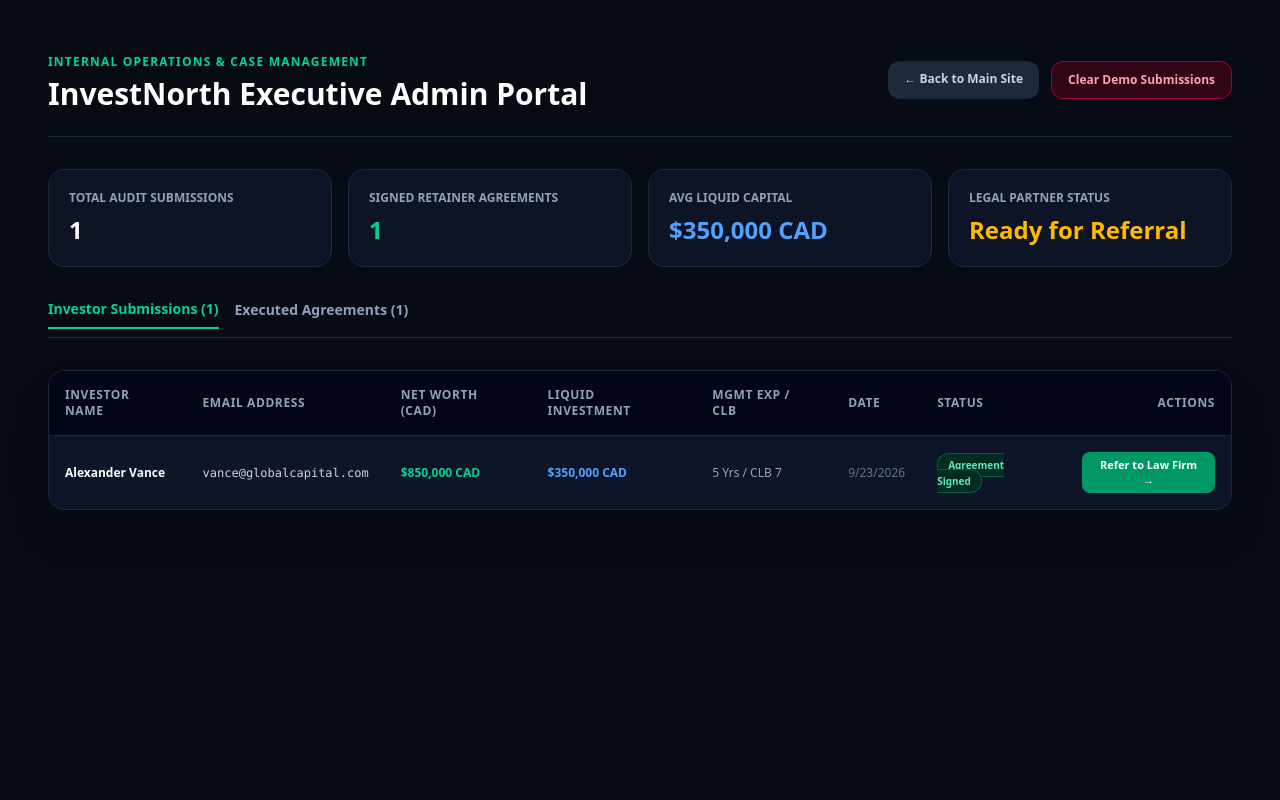
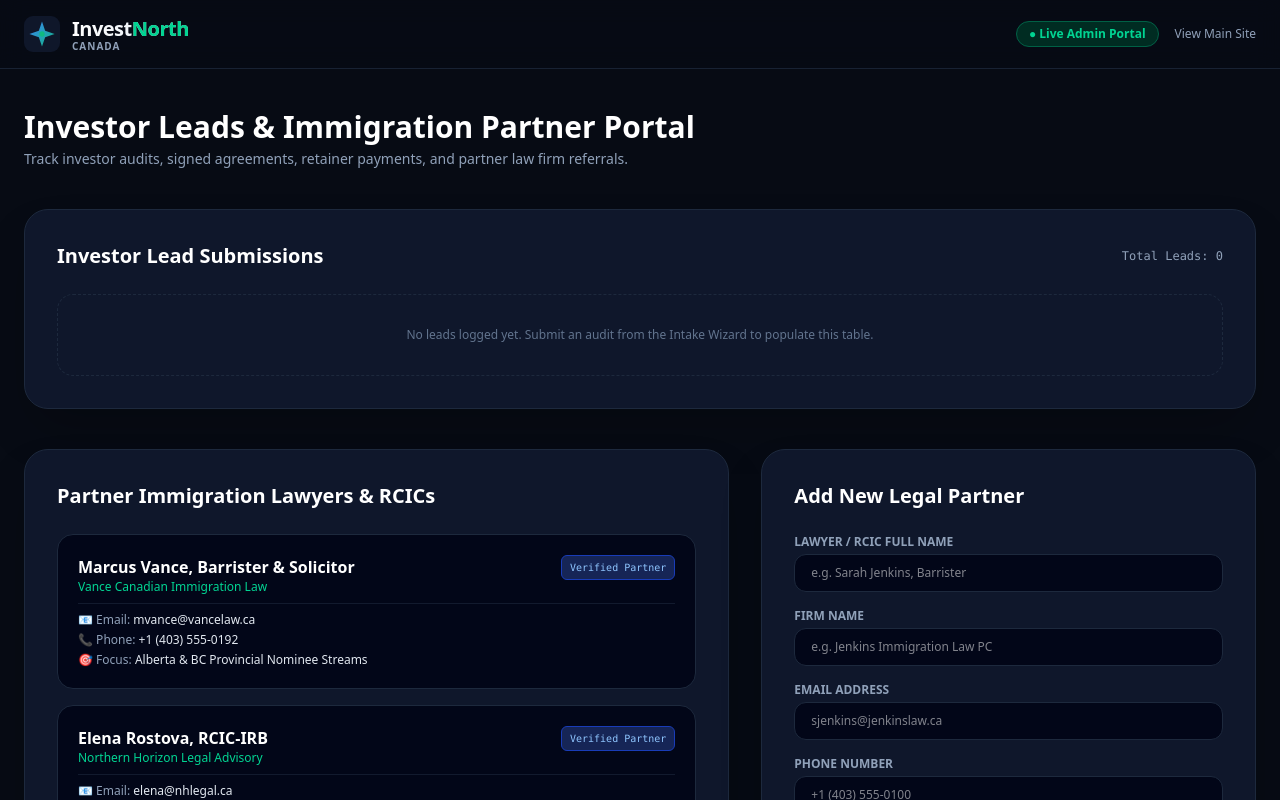
Before and after one commit to staleb1280/pan-canadian-portal, a Next.js app: page /admin in a window 1280 px wide. Shown: the top 800 px of the page. Built offline with nearby package versions, Linux system fonts and the light colour scheme.

Commit message:
Complete portal update with legal route, partner lawyer admin hub, and municipal plan framework

```diff
--- a/src/app/admin/page.tsx
+++ b/src/app/admin/page.tsx
@@ -1,5 +1,6 @@
 "use client";
-import { useEffect, useState } from "react";
+import { useState, useEffect } from "react";
+import Logo from "../../Components/Branding/Logo";
 
 interface Lead {
   id: string;
@@ -11,202 +12,265 @@ interface Lead {
   languageLevelCLB: number;
   date: string;
   status: string;
-  signedAgreement?: boolean;
+  signedAgreement: boolean;
+  referredLawyer?: string;
+}
+
+interface PartnerLawyer {
+  id: string;
+  name: string;
+  firm: string;
+  email: string;
+  phone: string;
+  specialty: string;
 }
 
 export default function AdminPortal() {
   const [leads, setLeads] = useState<Lead[]>([]);
-  const [activeTab, setActiveTab] = useState<"leads" | "agreements">("leads");
+  const [lawyers, setLawyers] = useState<PartnerLawyer[]>([
+    {
+      id: "law-1",
+      name: "Marcus Vance, Barrister & Solicitor",
+      firm: "Vance Canadian Immigration Law",
+      email: "mvance@vancelaw.ca",
+      phone: "+1 (403) 555-0192",
+      specialty: "Alberta & BC Provincial Nominee Streams",
+    },
+    {
+      id: "law-2",
+      name: "Elena Rostova, RCIC-IRB",
+      firm: "Northern Horizon Legal Advisory",
+      email: "elena@nhlegal.ca",
+      phone: "+1 (604) 555-0144",
+      specialty: "Regional Entrepreneur & Rural Pilot Streams",
+    },
+  ]);
+
+  const [newLawyer, setNewLawyer] = useState({
+    name: "",
+    firm: "",
+    email: "",
+    phone: "",
+    specialty: "",
+  });
 
   useEffect(() => {
-    // Fetch leads saved from local submissions
-    const storedLeads = localStorage.getItem("investnorth_leads");
-    if (storedLeads) {
-      try {
-        setLeads(JSON.parse(storedLeads));
-      } catch (e) {
-        console.error("Failed to parse stored leads", e);
-      }
-    } else {
-      // Default sample leads for demonstration
-      setLeads([
-        {
-          id: "lead-101",
-          fullName: "Alexander Vance",
-          email: "vance@globalcapital.com",
-          netWorthCAD: 850000,
-          investmentFundsCAD: 350000,
-          managementExperienceYears: 5,
-          languageLevelCLB: 7,
-          date: new Date().toLocaleDateString(),
-          status: "Agreement Signed",
-          signedAgreement: true,
-        },
-      ]);
-    }
+    const savedLeads = JSON.parse(localStorage.getItem("investnorth_leads") || "[]");
+    setLeads(savedLeads);
   }, []);
 
-  const clearLeads = () => {
-    if (confirm("Are you sure you want to clear the submission log?")) {
-      localStorage.removeItem("investnorth_leads");
-      setLeads([]);
-    }
+  const handleAddLawyer = (e: React.FormEvent) => {
+    e.preventDefault();
+    if (!newLawyer.name || !newLawyer.email) return;
+
+    const lawyerEntry: PartnerLawyer = {
+      id: "lawyer-" + Date.now(),
+      ...newLawyer,
+    };
+
+    setLawyers([...lawyers, lawyerEntry]);
+    setNewLawyer({ name: "", firm: "", email: "", phone: "", specialty: "" });
+  };
+
+  const handleAssignLawyer = (leadId: string, lawyerName: string) => {
+    const updated = leads.map((lead) => {
+      if (lead.id === leadId) {
+        return {
+          ...lead,
+          referredLawyer: lawyerName,
+          status: `Referred to ${lawyerName.split(",")[0]}`,
+        };
+      }
+      return lead;
+    });
+    setLeads(updated);
+    localStorage.setItem("investnorth_leads", JSON.stringify(updated));
   };
 
   return (
-    <div className="min-h-screen bg-[#070B14] text-white p-6 md:p-12">
-      <div className="max-w-7xl mx-auto space-y-8">
-        {/* Header */}
-        <div className="flex flex-col md:flex-row justify-between items-start md:items-center gap-4 border-b border-slate-800 pb-6">
-          <div>
-            <span className="text-xs font-bold uppercase tracking-widest text-emerald-400">
-              Internal Operations & Case Management
+    <div className="min-h-screen bg-[#070B14] text-slate-100 font-sans pb-20">
+      <header className="border-b border-slate-800/80 bg-[#070B14]/80 backdrop-blur-md sticky top-0 z-50 px-6 py-4">
+        <div className="max-w-7xl mx-auto flex justify-between items-center">
+          <Logo />
+          <div className="flex items-center gap-4">
+            <span className="text-xs bg-emerald-950 text-emerald-400 border border-emerald-800 px-3 py-1 rounded-full font-bold">
+              ● Live Admin Portal
             </span>
-            <h1 className="text-3xl font-extrabold text-white mt-1">
-              InvestNorth Executive Admin Portal
-            </h1>
-          </div>
-          <div className="flex gap-3">
-            <a
-              href="/"
-              className="bg-slate-800 hover:bg-slate-700 text-slate-300 text-xs font-bold px-4 py-2.5 rounded-xl transition"
-            >
-              ← Back to Main Site
+            <a href="/" className="text-slate-400 hover:text-white text-xs transition">
+              View Main Site
             </a>
-            <button
-              onClick={clearLeads}
-              className="bg-rose-950/60 hover:bg-rose-900 border border-rose-800 text-rose-300 text-xs font-bold px-4 py-2.5 rounded-xl transition"
-            >
-              Clear Demo Submissions
-            </button>
           </div>
         </div>
+      </header>
 
-        {/* Analytics Summary */}
-        <div className="grid grid-cols-1 sm:grid-cols-2 lg:grid-cols-4 gap-4">
-          <div className="bg-slate-900/80 border border-slate-800 p-5 rounded-2xl">
-            <div className="text-xs font-bold text-slate-400 uppercase">Total Audit Submissions</div>
-            <div className="text-2xl font-black text-white mt-2">{leads.length}</div>
+      <main className="max-w-7xl mx-auto px-6 pt-10 space-y-10">
+        <div>
+          <h1 className="text-3xl font-black text-white">Investor Leads & Immigration Partner Portal</h1>
+          <p className="text-slate-400 text-sm mt-1">
+            Track investor audits, signed agreements, retainer payments, and partner law firm referrals.
+          </p>
+        </div>
+
+        {/* Lead Table */}
+        <section className="bg-slate-900 border border-slate-800 rounded-3xl p-6 md:p-8 space-y-6 shadow-2xl">
+          <div className="flex justify-between items-center">
+            <h2 className="text-xl font-bold text-white">Investor Lead Submissions</h2>
+            <span className="text-xs text-slate-400 font-mono">Total Leads: {leads.length}</span>
           </div>
-          <div className="bg-slate-900/80 border border-slate-800 p-5 rounded-2xl">
-            <div className="text-xs font-bold text-slate-400 uppercase">Signed Retainer Agreements</div>
-            <div className="text-2xl font-black text-emerald-400 mt-2">
-              {leads.filter((l) => l.signedAgreement).length}
+
+          {leads.length === 0 ? (
+            <div className="p-8 text-center text-slate-500 border border-dashed border-slate-800 rounded-2xl text-xs">
+              No leads logged yet. Submit an audit from the Intake Wizard to populate this table.
+            </div>
+          ) : (
+            <div className="overflow-x-auto">
+              <table className="w-full text-left text-xs text-slate-300">
+                <thead className="bg-slate-950 text-slate-400 uppercase tracking-wider font-mono border-b border-slate-800">
+                  <tr>
+                    <th className="p-3">Applicant Name</th>
+                    <th className="p-3">Contact</th>
+                    <th className="p-3">Liquid Capital</th>
+                    <th className="p-3">Agreement</th>
+                    <th className="p-3">Status</th>
+                    <th className="p-3">Assign Lawyer Partner</th>
+                  </tr>
+                </thead>
+                <tbody className="divide-y divide-slate-800">
+                  {leads.map((lead) => (
+                    <tr key={lead.id} className="hover:bg-slate-950/50 transition">
+                      <td className="p-3 font-bold text-white">{lead.fullName || "N/A"}</td>
+                      <td className="p-3 text-slate-400">{lead.email}</td>
+                      <td className="p-3 text-emerald-400 font-mono">
+                        ${lead.investmentFundsCAD ? lead.investmentFundsCAD.toLocaleString() : "0"} CAD
+                      </td>
+                      <td className="p-3">
+                        <span
+                          className={`px-2.5 py-1 rounded-md text-[10px] font-bold ${
+                            lead.signedAgreement
+                              ? "bg-emerald-950 text-emerald-400 border border-emerald-800"
+                              : "bg-slate-800 text-slate-400"
+                          }`}
+                        >
+                          {lead.signedAgreement ? "Signed" : "Pending"}
+                        </span>
+                      </td>
+                      <td className="p-3 text-slate-300">{lead.status}</td>
+                      <td className="p-3">
+                        <select
+                          value={lead.referredLawyer || ""}
+                          onChange={(e) => handleAssignLawyer(lead.id, e.target.value)}
+                          className="bg-slate-950 border border-slate-800 rounded-lg px-2 py-1 text-slate-300 text-xs focus:outline-none focus:border-emerald-500"
+                        >
+                          <option value="">Select Immigration Legal Partner...</option>
+                          {lawyers.map((law) => (
+                            <option key={law.id} value={law.name}>
+                              {law.name} ({law.firm})
+                            </option>
+                          ))}
+                        </select>
+                      </td>
+                    </tr>
+                  ))}
+                </tbody>
+              </table>
+            </div>
+          )}
+        </section>
+
+        {/* Partner Lawyers Section */}
+        <section className="grid lg:grid-cols-12 gap-8">
+          <div className="lg:col-span-7 bg-slate-900 border border-slate-800 rounded-3xl p-6 md:p-8 space-y-6 shadow-2xl">
+            <h2 className="text-xl font-bold text-white">Partner Immigration Lawyers & RCICs</h2>
+            <div className="space-y-4">
+              {lawyers.map((law) => (
+                <div key={law.id} className="bg-slate-950 border border-slate-800 p-5 rounded-2xl space-y-2">
+                  <div className="flex justify-between items-start">
+                    <div>
+                      <h3 className="text-base font-bold text-white">{law.name}</h3>
+                      <p className="text-xs text-emerald-400">{law.firm}</p>
+                    </div>
+                    <span className="text-[10px] bg-blue-950 text-blue-300 border border-blue-800 px-2 py-1 rounded-md font-mono">
+                      Verified Partner
+                    </span>
+                  </div>
+                  <div className="text-xs text-slate-400 space-y-1 pt-2 border-t border-slate-800/60">
+                    <p>📧 Email: <span className="text-slate-200">{law.email}</span></p>
+                    <p>📞 Phone: <span className="text-slate-200">{law.phone}</span></p>
+                    <p>🎯 Focus: <span className="text-slate-200">{law.specialty}</span></p>
+                  </div>
+                </div>
+              ))}
             </div>
           </div>
-          <div className="bg-slate-900/80 border border-slate-800 p-5 rounded-2xl">
-            <div className="text-xs font-bold text-slate-400 uppercase">Avg Liquid Capital</div>
-            <div className="text-2xl font-black text-blue-400 mt-2">
-              $
-              {leads.length > 0
-                ? Math.round(
-                    leads.reduce((acc, curr) => acc + curr.investmentFundsCAD, 0) / leads.length
-                  ).toLocaleString()
-                : 0}{" "}
-              CAD
-            </div>
+
+          <div className="lg:col-span-5 bg-slate-900 border border-slate-800 rounded-3xl p-6 md:p-8 space-y-6 shadow-2xl">
+            <h2 className="text-xl font-bold text-white">Add New Legal Partner</h2>
+            <form onSubmit={handleAddLawyer} className="space-y-4">
+              <div>
+                <label className="block text-xs font-bold uppercase text-slate-400 mb-1">Lawyer / RCIC Full Name</label>
+                <input
+                  type="text"
+                  placeholder="e.g. Sarah Jenkins, Barrister"
+                  value={newLawyer.name}
+                  onChange={(e) => setNewLawyer({ ...newLawyer, name: e.target.value })}
+                  className="w-full bg-slate-950 border border-slate-800 rounded-xl px-4 py-2.5 text-xs text-white focus:outline-none focus:border-emerald-500"
+                />
+              </div>
+
+              <div>
+                <label className="block text-xs font-bold uppercase text-slate-400 mb-1">Firm Name</label>
+                <input
+                  type="text"
+                  placeholder="e.g. Jenkins Immigration Law PC"
+                  value={newLawyer.firm}
+                  onChange={(e) => setNewLawyer({ ...newLawyer, firm: e.target.value })}
+                  className="w-full bg-slate-950 border border-slate-800 rounded-xl px-4 py-2.5 text-xs text-white focus:outline-none focus:border-emerald-500"
+                />
+              </div>
+
+              <div>
+                <label className="block text-xs font-bold uppercase text-slate-400 mb-1">Email Address</label>
+                <input
+                  type="email"
+                  placeholder="sjenkins@jenkinslaw.ca"
+                  value={newLawyer.email}
+                  onChange={(e) => setNewLawyer({ ...newLawyer, email: e.target.value })}
+                  className="w-full bg-slate-950 border border-slate-800 rounded-xl px-4 py-2.5 text-xs text-white focus:outline-none focus:border-emerald-500"
+                />
+              </div>
+
+              <div>
+                <label className="block text-xs font-bold uppercase text-slate-400 mb-1">Phone Number</label>
+                <input
+                  type="text"
+                  placeholder="+1 (403) 555-0100"
+                  value={newLawyer.phone}
+                  onChange={(e) => setNewLawyer({ ...newLawyer, phone: e.target.value })}
+                  className="w-full bg-slate-950 border border-slate-800 rounded-xl px-4 py-2.5 text-xs text-white focus:outline-none focus:border-emerald-500"
+                />
+              </div>
+
+              <div>
+                <label className="block text-xs font-bold uppercase text-slate-400 mb-1">Specialty Stream</label>
+                <input
+                  type="text"
+                  placeholder="e.g. BC Regional / Ontario PNP"
+                  value={newLawyer.specialty}
+                  onChange={(e) => setNewLawyer({ ...newLawyer, specialty: e.target.value })}
+                  className="w-full bg-slate-950 border border-slate-800 rounded-xl px-4 py-2.5 text-xs text-white focus:outline-none focus:border-emerald-500"
+                />
+              </div>
+
+              <button
+                type="submit"
+                className="w-full bg-emerald-500 hover:bg-emerald-400 text-slate-950 font-bold py-3 rounded-xl transition text-xs shadow-lg cursor-pointer"
+              >
+                + Register Legal Partner
+              </button>
+            </form>
           </div>
-          <div className="bg-slate-900/80 border border-slate-800 p-5 rounded-2xl">
-            <div className="text-xs font-bold text-slate-400 uppercase">Legal Partner Status</div>
-            <div className="text-2xl font-black text-amber-400 mt-2">Ready for Referral</div>
-          </div>
-        </div>
-
-        {/* Tab Navigation */}
-        <div className="flex gap-4 border-b border-slate-800 pb-2">
-          <button
-            onClick={() => setActiveTab("leads")}
-            className={`text-sm font-bold pb-2 transition ${
-              activeTab === "leads"
-                ? "text-emerald-400 border-b-2 border-emerald-400"
-                : "text-slate-400 hover:text-white"
-            }`}
-          >
-            Investor Submissions ({leads.length})
-          </button>
-          <button
-            onClick={() => setActiveTab("agreements")}
-            className={`text-sm font-bold pb-2 transition ${
-              activeTab === "agreements"
-                ? "text-emerald-400 border-b-2 border-emerald-400"
-                : "text-slate-400 hover:text-white"
-            }`}
-          >
-            Executed Agreements ({leads.filter((l) => l.signedAgreement).length})
-          </button>
-        </div>
-
-        {/* Leads Table */}
-        <div className="bg-slate-900/90 border border-slate-800 rounded-2xl overflow-hidden shadow-2xl">
-          <div className="overflow-x-auto">
-            <table className="w-full text-left text-xs">
-              <thead className="bg-slate-950 text-slate-400 font-bold uppercase tracking-wider border-b border-slate-800">
-                <tr>
-                  <th className="p-4">Investor Name</th>
-                  <th className="p-4">Email Address</th>
-                  <th className="p-4">Net Worth (CAD)</th>
-                  <th className="p-4">Liquid Investment</th>
-                  <th className="p-4">Mgmt Exp / CLB</th>
-                  <th className="p-4">Date</th>
-                  <th className="p-4">Status</th>
-                  <th className="p-4 text-right">Actions</th>
-                </tr>
-              </thead>
-              <tbody className="divide-y divide-slate-800/60">
-                {leads.length === 0 ? (
-                  <tr>
-                    <td colSpan={8} className="p-8 text-center text-slate-500">
-                      No investor leads received yet. Submit the form on the main page to test!
-                    </td>
-                  </tr>
-                ) : (
-                  leads
-                    .filter((l) => (activeTab === "agreements" ? l.signedAgreement : true))
-                    .map((lead) => (
-                      <tr key={lead.id} className="hover:bg-slate-800/40 transition">
-                        <td className="p-4 font-bold text-white">{lead.fullName}</td>
-                        <td className="p-4 text-slate-300 font-mono">{lead.email}</td>
-                        <td className="p-4 text-emerald-400 font-semibold">
-                          ${lead.netWorthCAD?.toLocaleString()} CAD
-                        </td>
-                        <td className="p-4 text-blue-400 font-semibold">
-                          ${lead.investmentFundsCAD?.toLocaleString()} CAD
-                        </td>
-                        <td className="p-4 text-slate-400">
-                          {lead.managementExperienceYears} Yrs / CLB {lead.languageLevelCLB}
-                        </td>
-                        <td className="p-4 text-slate-500">{lead.date}</td>
-                        <td className="p-4">
-                          <span
-                            className={`px-2.5 py-1 rounded-full text-[10px] font-bold ${
-                              lead.signedAgreement
-                                ? "bg-emerald-950 text-emerald-300 border border-emerald-800"
-                                : "bg-blue-950 text-blue-300 border border-blue-800"
-                            }`}
-                          >
-                            {lead.signedAgreement ? "Agreement Signed" : "Audit Completed"}
-                          </span>
-                        </td>
-                        <td className="p-4 text-right">
-                          <button
-                            onClick={() =>
-                              alert(
-                                `Referral Package generated for ${lead.fullName}. Ready for legal partner transmission.`
-                              )
-                            }
-                            className="bg-emerald-600 hover:bg-emerald-500 text-white font-bold px-3 py-1.5 rounded-lg text-[11px] transition"
-                          >
-                            Refer to Law Firm →
-                          </button>
-                        </td>
-                      </tr>
-                    ))
-                )}
-              </tbody>
-            </table>
-          </div>
-        </div>
-      </div>
+        </section>
+      </main>
     </div>
   );
 }
```
Also changed, not shown: src/Components/Legal/InvestorAgreement.tsx (+8 -6 lines), src/Components/Legal/page.tsx (added, +87 -0 lines), src/app/page.tsx (+10 -18 lines).
